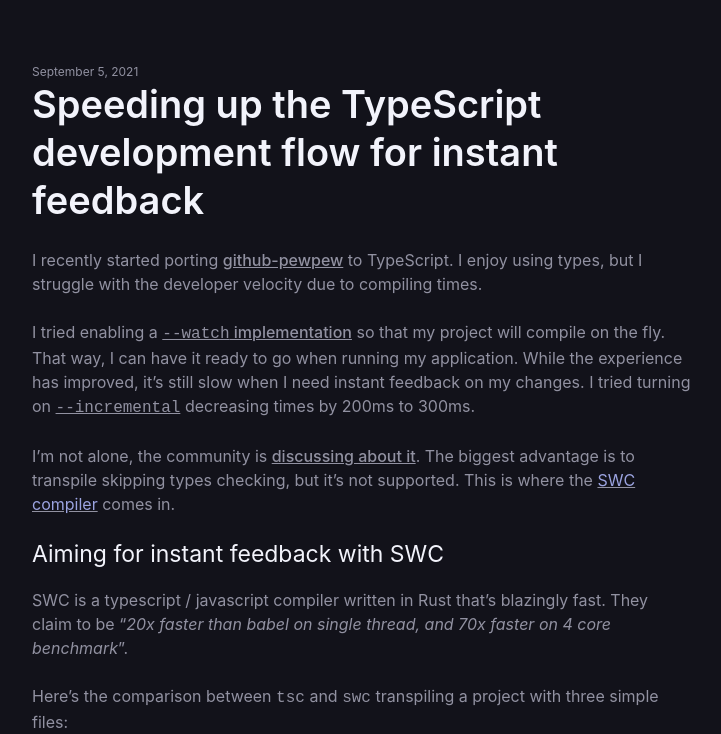
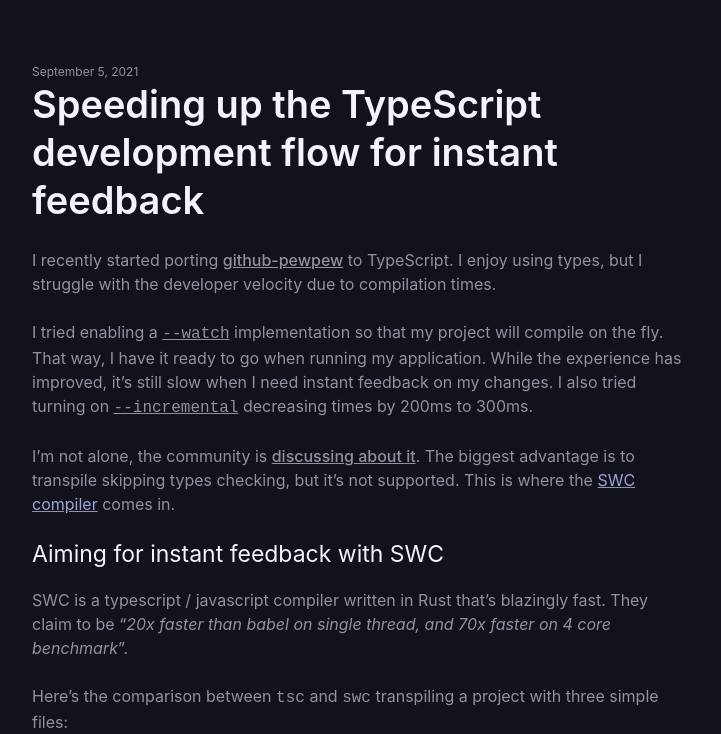
Before and after one commit to adrianmg/adrianmg.github.io, a Jekyll site: the page built from _posts/2021-09-05-speeding-up-typescript-development-flow-instant-feedback.md, in a window 1280 px wide and 900 px high, cut to the strip 0-734 px from the top of the window. Shown: the whole strip, without its empty margins (278-999 px from the left). Built offline with Jekyll 4.4.1, drawn with Linux system fonts in a browser that asks for light colours.

Commit message:
Minor changes

```diff
--- a/_posts/2021-09-05-speeding-up-typescript-development-flow-instant-feedback.md
+++ b/_posts/2021-09-05-speeding-up-typescript-development-flow-instant-feedback.md
@@ -5,9 +5,9 @@
 categories: [blog, coding]
 ---
 
-I recently started porting [github-pewpew]({{ site.baseurl }}{% link _posts/2021-08-14-github-pewpew-cli-delete-github-unnecessary-repositories.md %}) to TypeScript. I enjoy using types, but I struggle with the developer velocity due to compiling times.
+I recently started porting [github-pewpew]({{ site.baseurl }}{% link _posts/2021-08-14-github-pewpew-cli-delete-github-unnecessary-repositories.md %}) to TypeScript. I enjoy using types, but I struggle with the developer velocity due to compilation times.
 
-I tried enabling a [`--watch` implementation](https://www.typescriptlang.org/docs/handbook/configuring-watch.html) so that my project will compile on the fly. That way, I can have it ready to go when running my application. While the experience has improved, it’s still slow when I need instant feedback on my changes. I tried turning on [`--incremental`](https://www.typescriptlang.org/tsconfig#incremental) decreasing times by 200ms to 300ms.
+I tried enabling a [`--watch`](https://www.typescriptlang.org/docs/handbook/configuring-watch.html) implementation so that my project will compile on the fly. That way, I have it ready to go when running my application. While the experience has improved, it’s still slow when I need instant feedback on my changes. I also tried turning on [`--incremental`](https://www.typescriptlang.org/tsconfig#incremental) decreasing times by 200ms to 300ms.
 
 I'm not alone, the community is [discussing about it](https://github.com/microsoft/TypeScript/issues/29651). The biggest advantage is to transpile skipping  types checking, but it’s not supported. This is where the [**SWC compiler**](https://swc.rs) comes in.
 
```
